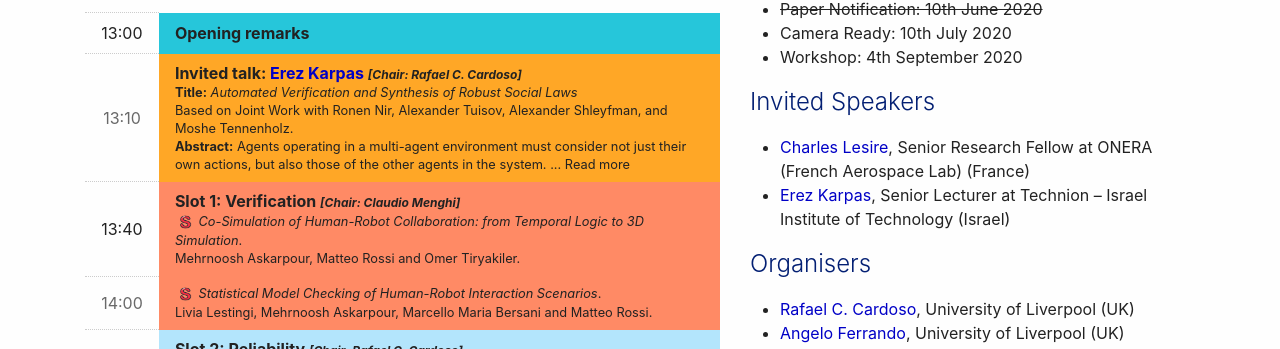
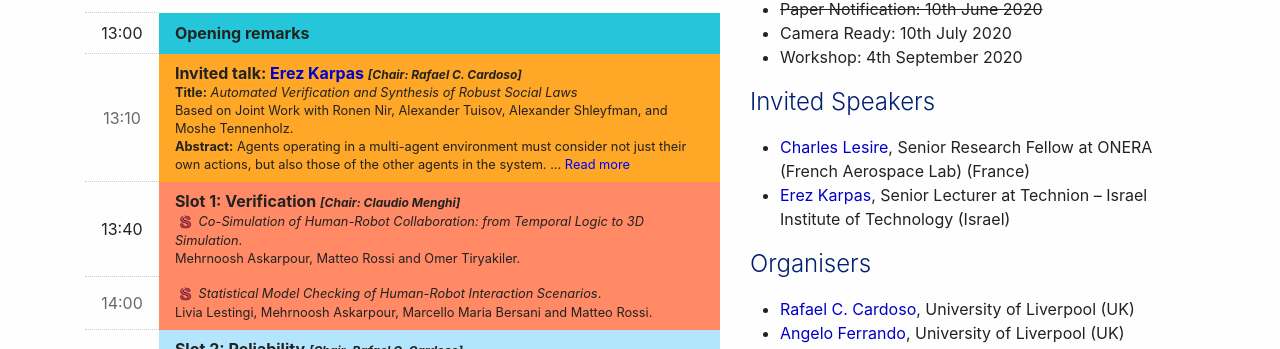
Before and after one commit to area2020/area2020.github.io, a Jekyll site: the page built from index.md, in a window 1280 px wide. Shown: the part 523-872 px from the top of the page. Built offline with Jekyll 4.4.1, drawn with Linux system fonts in a browser that asks for light colours; nearby versions of some CDN libraries.

Commit message:
Update index.md

```diff
--- a/index.md
+++ b/index.md
@@ -56,7 +56,7 @@ The time is in <a href="https://time.is/it/CEST">CEST timezone</a>.
                   Based on Joint Work with Ronen Nir, Alexander Tuisov, Alexander Shleyfman, and Moshe Tennenholz. <br/>
                   <b>Abstract:</b> Agents operating in a multi-agent environment must consider not just their own actions, but also those of the other agents in the system. <span id="dots">...</span> <span id="more"> Artificial social systems are a well known means for coordinating a set of agents, without requiring centralized planning or online negotiation between agents. Artificial social systems enact a social law which restricts the agents from performing some actions under some circumstances. A good social law prevents the agents from interfering with each other, but does not prevent them from achieving their goals. However, designing good social laws, or even checking whether a proposed social law is good, are hard questions.
 We present approaches for verifying whether a given social law is robust under different planning formalisms, as well as techniques for automatically synthesizing a robust social law.</span>
-              <button onclick="myFunction()" id="myBtn">Read more</button>
+              <button style="color:blue;" onclick="myFunction()" id="myBtn">Read more</button>
               </span>
             </td>
         </tr>
```
